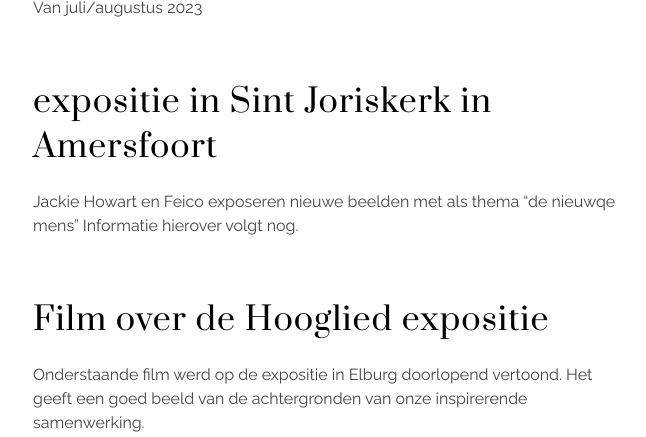
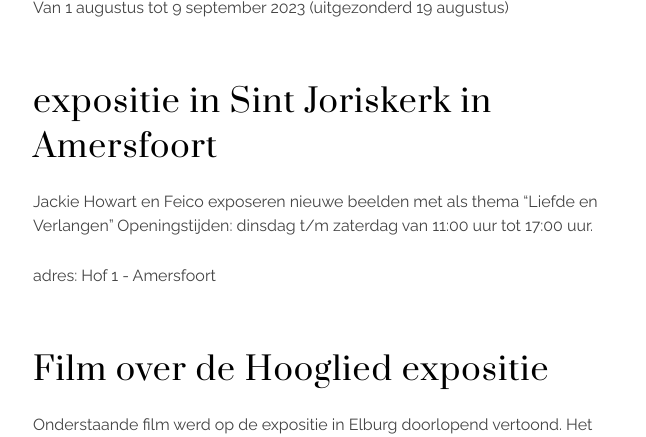
Before and after one commit to feicohajonides2020/feicohajonides2020.github.io, a Jekyll site: the page built from exposities.md, in a window 1280 px wide and 900 px high, scrolled down 1290 px, cut to the strip 262-699 px from the top of the window. Shown: the whole strip, without its empty margins (307-953 px from the left). Built offline with Jekyll 4.4.1, drawn with Linux system fonts in a browser that asks for light colours.

Commit message:
Update exposities.md

```diff
--- a/exposities.md
+++ b/exposities.md
@@ -30,12 +30,15 @@ Tijdens deze expositie vertelt Feico over het tot stand komen van zijn Hooglied
 
 
 
-Van juli/augustus 2023
+Van 1 augustus tot 9 september 2023 (uitgezonderd 19 augustus)
 
 ## expositie in Sint Joriskerk in Amersfoort
 
-Jackie Howart en Feico exposeren nieuwe beelden met als thema "de nieuwqe mens"
-Informatie hierover volgt nog.
+Jackie Howart en Feico exposeren nieuwe beelden met als thema "Liefde en Verlangen"
+ Openingstijden: dinsdag t/m zaterdag van 11:00 uur tot 17:00 uur.
+
+ adres: Hof 1 - Amersfoort
+
 
 
 
```
